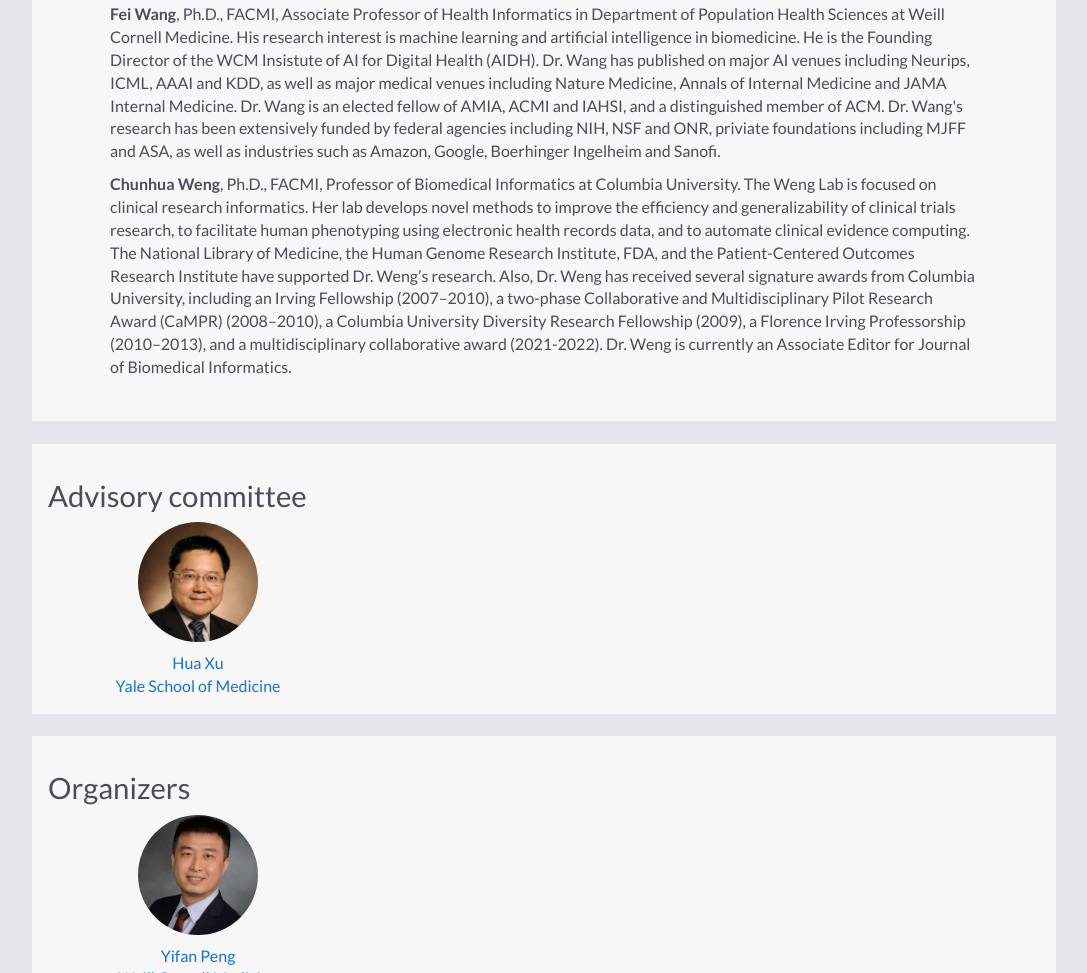
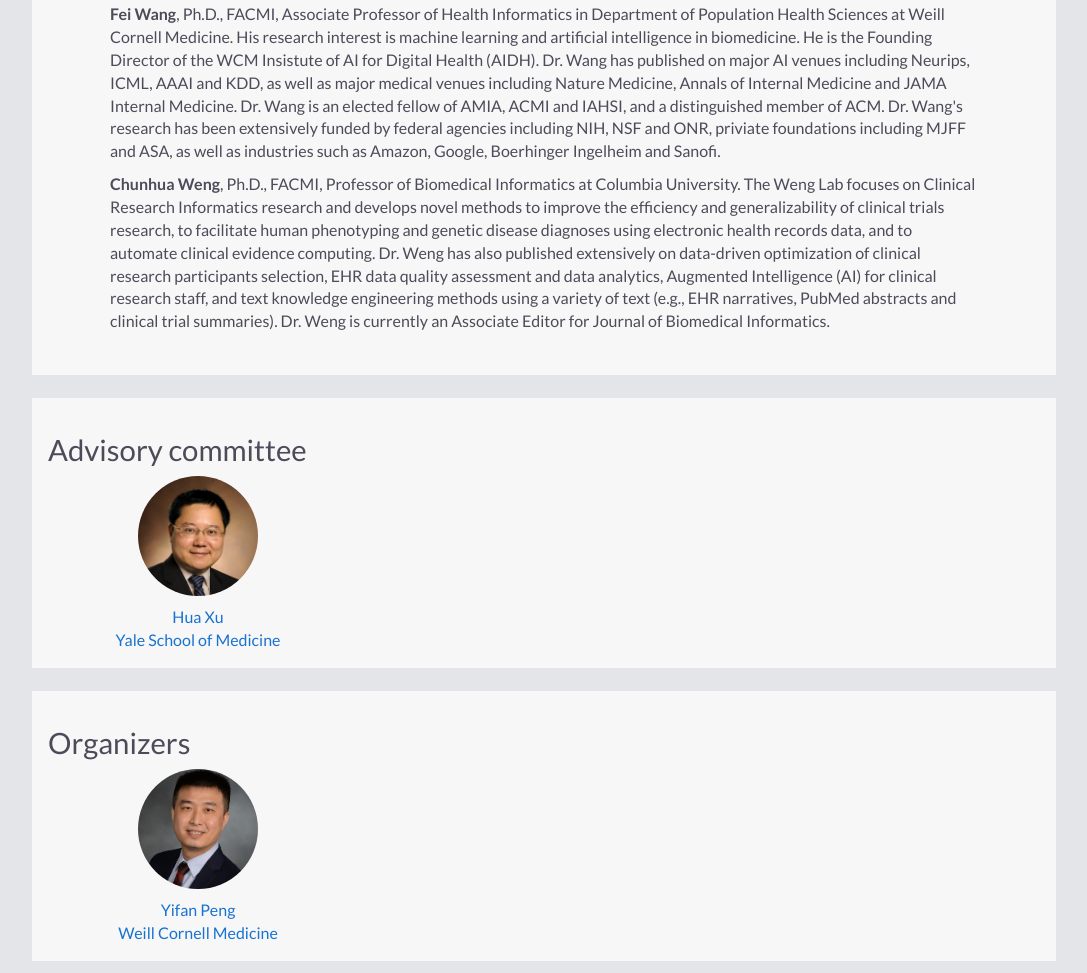
Before and after one commit to bionlplab/2023_ichi_llm, a plain HTML site: page index.html in a window 1280 px wide. Shown: the part 1341-2314 px from the top of the page, without its empty margins (96-1183 px from the left). Drawn offline with nearby package versions, Linux system fonts and the light colour scheme.

Commit message:
Update index.html

```diff
--- a/index.html
+++ b/index.html
@@ -86,14 +86,30 @@
 <div class="container">
   <h2>About the speakers</h2>
     <div class="schedule">
-        <p><b>Hongfang Liu</b>, Ph.D., FACMI, Professor of Biomedical Informatics at Mayo Clinic. The primary research focus of Hongfang Liu, Ph.D., is to facilitate the secondary use of clinical data for clinical and translational science research and health care delivery improvement using data science, artificial intelligence and informatics approaches. Dr. Liu's research has been extensively funded by the National Science Foundation and the National Institute of Health (NIH) since 2003. Her work accelerates the pace of knowledge discovery, implementation and delivery of improved health care. Dr. Liu is a member of several professional societies, including the American Medical Informatics Association (AMIA) and the International Society for Computational Biology (ISCB).</p>
+        <p><b>Hongfang Liu</b>, Ph.D., FACMI, Professor of Biomedical Informatics at Mayo Clinic.
+          The primary research focus of Hongfang Liu, Ph.D., is to facilitate the secondary use of clinical data for clinical and translational science
+          research and health care delivery improvement using data science, artificial intelligence and informatics approaches.
+          Dr. Liu's research has been extensively funded by the National Science Foundation and the National Institute of Health (NIH) since 2003.
+          Her work accelerates the pace of knowledge discovery, implementation and delivery of improved health care.
+          Dr. Liu is a member of several professional societies, including the American Medical Informatics Association (AMIA) and the International
+          Society for Computational Biology (ISCB).</p>
 
         <p><b>Fei Wang</b>, Ph.D., FACMI, Associate Professor of Health Informatics in Department of Population Health Sciences at Weill Cornell Medicine.
-        His research interest is machine learning and artificial intelligence in biomedicine. He is the Founding Director of the WCM Insistute of AI for Digital Health (AIDH). Dr. Wang has published on major AI venues including Neurips, ICML, AAAI and KDD, as well as major medical venues including Nature Medicine, Annals of Internal Medicine and JAMA Internal Medicine. Dr. Wang is an elected fellow of AMIA, ACMI and IAHSI, and a distinguished member of ACM. Dr. Wang's research has been extensively funded by federal agencies including NIH, NSF and ONR, priviate foundations including MJFF and ASA, as well as industries such as Amazon, Google, Boerhinger Ingelheim and Sanofi.</p>
+        His research interest is machine learning and artificial intelligence in biomedicine.
+          He is the Founding Director of the WCM Insistute of AI for Digital Health (AIDH).
+          Dr. Wang has published on major AI venues including Neurips, ICML, AAAI and KDD, as well as major medical venues including Nature Medicine,
+          Annals of Internal Medicine and JAMA Internal Medicine.
+          Dr. Wang is an elected fellow of AMIA, ACMI and IAHSI, and a distinguished member of ACM.
+          Dr. Wang's research has been extensively funded by federal agencies including NIH, NSF and ONR, priviate foundations including MJFF and ASA,
+          as well as industries such as Amazon, Google, Boerhinger Ingelheim and Sanofi.</p>
 
         <p><b>Chunhua Weng</b>, Ph.D., FACMI, Professor of Biomedical Informatics at Columbia University.
-        The Weng Lab is focused on clinical research informatics. Her lab develops novel methods to improve the efficiency and generalizability of clinical trials research, to facilitate human phenotyping using electronic health records data, and to automate clinical evidence computing. The National Library of Medicine, the Human Genome Research Institute, FDA, and the Patient-Centered Outcomes Research Institute have supported Dr. Weng’s research. Also, Dr. Weng has received several signature awards from Columbia University, including an Irving Fellowship (2007–2010), a two-phase Collaborative and Multidisciplinary Pilot Research Award (CaMPR) (2008–2010), a Columbia University Diversity Research Fellowship (2009), a Florence Irving Professorship (2010–2013), and a multidisciplinary collaborative award (2021-2022). Dr. Weng is currently an Associate Editor for Journal of Biomedical Informatics.
-
+          The Weng Lab focuses on Clinical Research Informatics research and develops novel methods to improve the efficiency and generalizability of
+          clinical trials research, to facilitate human phenotyping and genetic disease diagnoses using electronic health records data, and to
+          automate clinical evidence computing. Dr. Weng has also published extensively on data-driven optimization of clinical research
+          participants selection, EHR data quality assessment and data analytics, Augmented Intelligence (AI) for clinical research staff,
+          and text knowledge engineering methods using a variety of text (e.g., EHR narratives, PubMed abstracts and clinical trial summaries).
+          Dr. Weng is currently an Associate Editor for Journal of Biomedical Informatics.
       </p>
     </div>
 </div>
```
